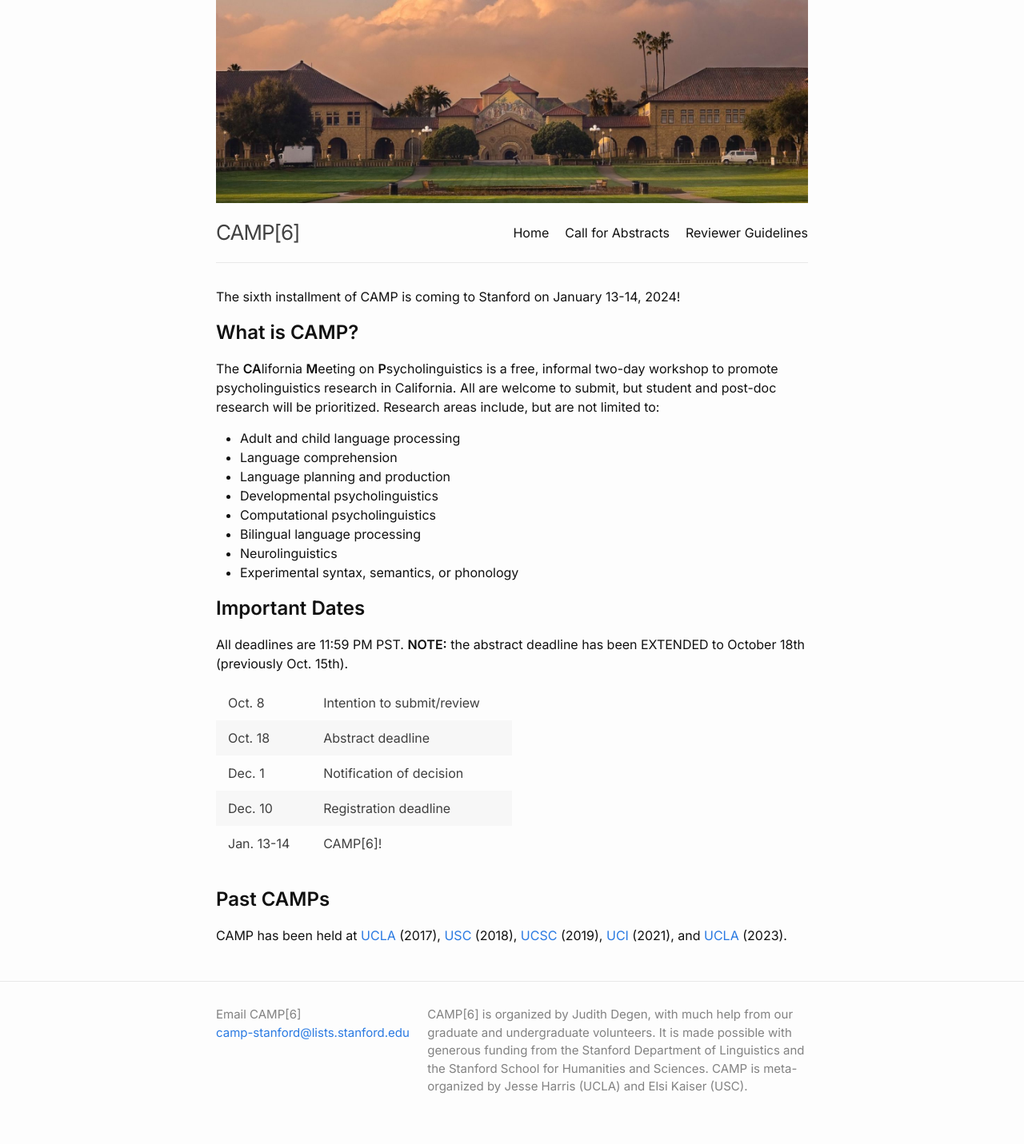
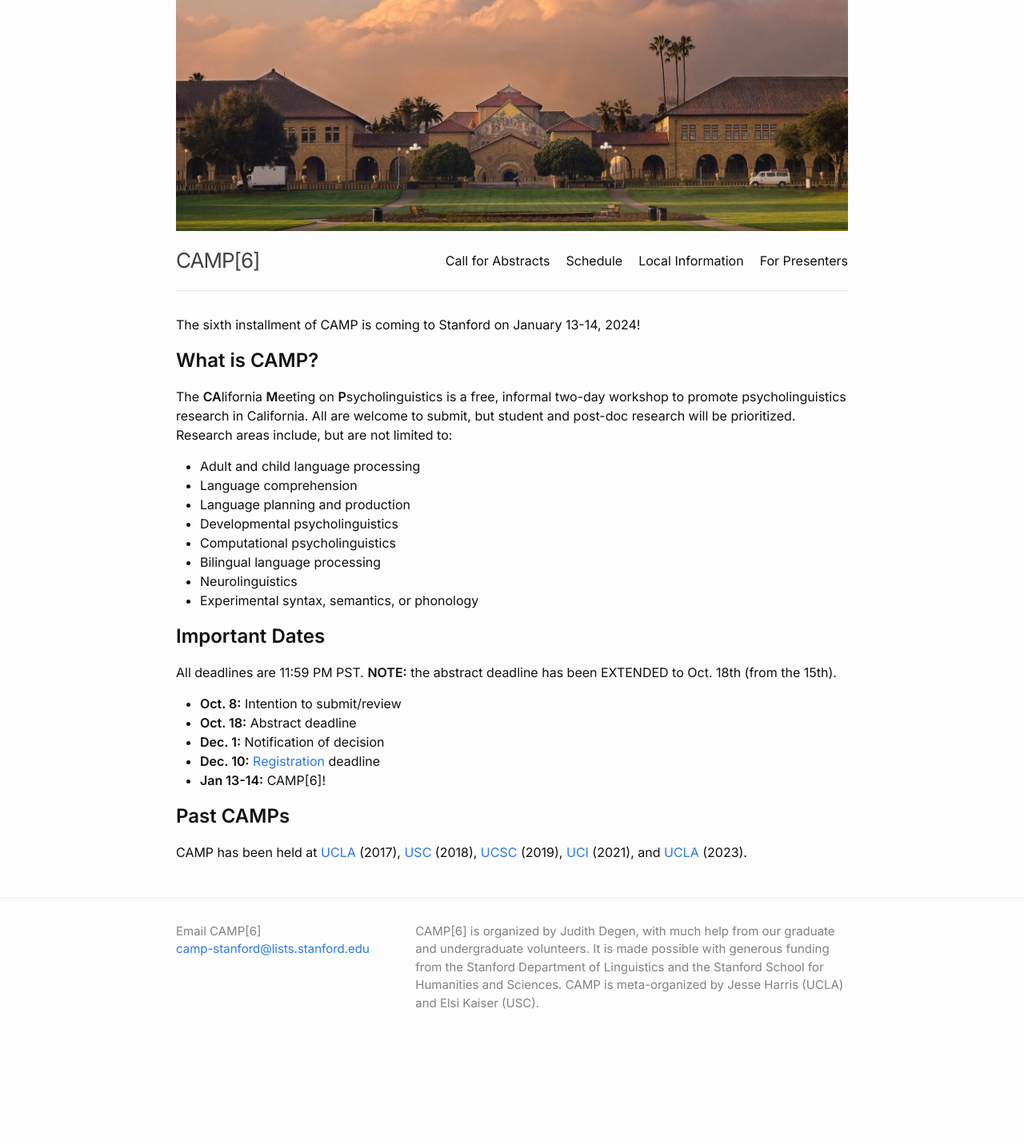
Before and after one commit to camp6/camp6.github.io, a Jekyll site: the page built from index.markdown, in a window 1280 px wide. Shown: the whole page at 80% size. Built offline with Jekyll 4.4.1, drawn with Linux system fonts in a browser that asks for light colours; after the commit the page ends 1326 px from its top, so only the background shows below that.

Commit message:
schedule + no more reviewers

```diff
--- a/_sass/minima.scss
+++ b/_sass/minima.scss
@@ -21,10 +21,10 @@ $grey-color-dark:  darken($grey-color, 25%) !default;
 $table-text-align: left !default;
 
 // Width of the content area
-$content-width:    800px !default;
+$content-width:    900px !default;
 
 $on-palm:          600px !default;
-$on-laptop:        800px !default;
+$on-laptop:        900px !default;
 
 // Use media queries like this:
 // @include media-query($on-palm) {
--- a/_sass/minima/_base.scss
+++ b/_sass/minima/_base.scss
@@ -226,8 +226,8 @@ pre {
  * Tables
  */
 table {
+  font-size: $base-font-size / 1.2;
   margin-bottom: $spacing-unit;
-  width: 50%;
   text-align: $table-text-align;
   color: lighten($text-color, 18%);
   border-collapse: collapse;
@@ -238,7 +238,7 @@ table {
     }
   }
   th, td {
-    padding: ($spacing-unit / 3) ($spacing-unit / 2);
+    padding: ($spacing-unit / 3) ($spacing-unit / 4);
   }
   th {
     background-color: lighten($grey-color-light, 3%);
@@ -249,3 +249,7 @@ table {
     border: 0px solid $grey-color-light;
   }
 }
+
+.smaller-text {
+  font-size:  $base-font-size / 1.1;
+}
--- a/index.markdown
+++ b/index.markdown
@@ -3,7 +3,7 @@
 # To modify the layout, see https://jekyllrb.com/docs/themes/#overriding-theme-defaults
 
 layout: default
-title: Home
+title:
 order: 1
 permalink:
 ---
@@ -22,13 +22,14 @@ The **CA**lifornia **M**eeting on **P**sycholinguistics is a free, informal two-
 * Experimental syntax, semantics, or phonology
 
 ## Important Dates
-All deadlines are 11:59 PM PST. **NOTE:** the abstract deadline has been EXTENDED to October 18th (previously Oct. 15th).
+All deadlines are 11:59 PM PST. **NOTE:** the abstract deadline has been EXTENDED to Oct. 18th (from the 15th).
 
-| Oct. 8 | Intention to submit/review |
-| Oct. 18 | Abstract deadline |
-| Dec. 1 | Notification of decision |
-| Dec. 10 | Registration deadline |
-| Jan. 13-14 | CAMP\[6\]! |
+* **Oct. 8:** Intention to submit/review
+* **Oct. 18:** Abstract deadline
+* **Dec. 1:** Notification of decision
+* **Dec. 10:** [Registration](https://forms.gle/VijicvuhyDV5NC3T9) deadline
+* **Jan 13-14:** CAMP\[6\]!
+
 
 ## Past CAMPs
 CAMP has been held at [UCLA](https://sites.google.com/view/camp-ucla2017/home) (2017), [USC](https://sites.google.com/view/camp-usc2018/home) (2018), [UCSC](https://sites.google.com/view/camp-ucsc/) (2019), [UCI](https://sites.google.com/view/camp-2021/home) (2021), and [UCLA](https://sites.google.com/view/camp5-ucla) (2023).
```
Also changed, not shown: local.md (added, +16 -0 lines), presenters.md (added, +12 -0 lines), reviewer-guidelines.md (deleted, +0 -13 lines), schedule.md (added, +104 -0 lines), 1 other file.
